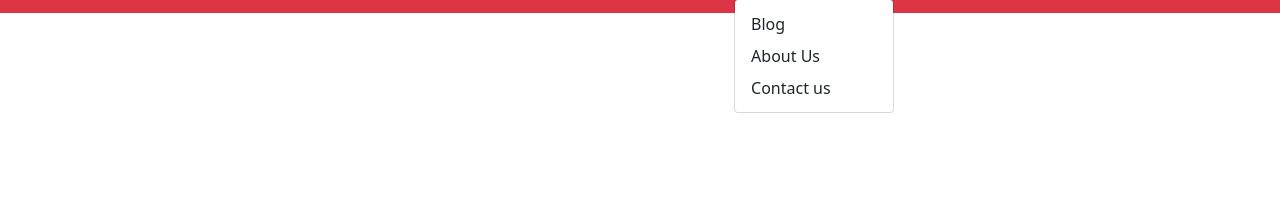
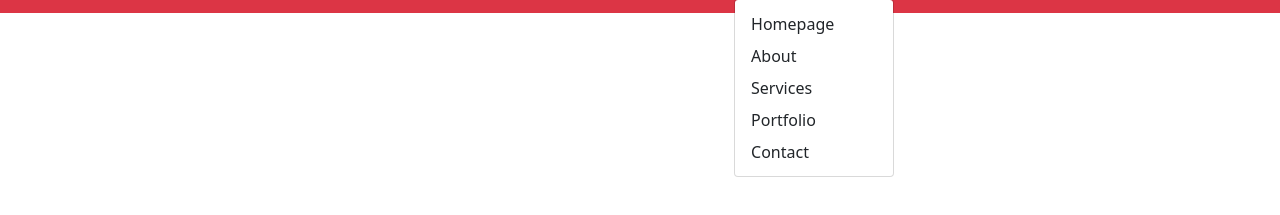
Before and after one commit to faithward/GitFlow, a plain HTML site: page index.html in a window 1280 px wide. Both pictures are taken after a click on the button "Company". Shown: the part 59-274 px from the top of the page. Drawn offline with nearby package versions, Linux system fonts and the light colour scheme.

Commit message:
Some changes in the navbar

```diff
--- a/index.html
+++ b/index.html
@@ -14,7 +14,7 @@
     <nav class="navbar navbar-expand-lg navbar-dark p-3 bg-danger" id="headerNav">
         <div class="container-fluid">
           <a class="navbar-brand d-block d-lg-none" href="#">
-            <img src="https://th.bing.com/th/id/R.8f813c443c537698fefefa705d36e6d1?rik=3LlTtf%2fzZ%2bselw&pid=ImgRaw&r=0" height="80" />
+            <img src="https://th.bing.com/th/id/R.1a9899e936b496de7aa7990253fb0c30?rik=w1gzsoD2Qf0bDg&pid=ImgRaw&r=0" height="80" />
           </a>
           <button class="navbar-toggler" type="button" data-bs-toggle="collapse" data-bs-target="#navbarNavDropdown" aria-controls="navbarNavDropdown" aria-expanded="false" aria-label="Toggle navigation">
             <span class="navbar-toggler-icon"></span>
@@ -41,9 +41,11 @@
                   Company
                 </a>
                 <ul class="dropdown-menu" aria-labelledby="navbarDropdownMenuLink">
-                  <li><a class="dropdown-item" href="#">Blog</a></li>
-                  <li><a class="dropdown-item" href="#">About Us</a></li>
-                  <li><a class="dropdown-item" href="#">Contact us</a></li>
+                  <li><a class="dropdown-item" href="#">Homepage</a></li>
+                  <li><a class="dropdown-item" href="#">About</a></li>
+                  <li><a class="dropdown-item" href="#">Services</a></li>
+                  <li><a class="dropdown-item" href="#">Portfolio</a></li>
+                  <li><a class="dropdown-item" href="#">Contact</a></li>
                 </ul>
               </li>
             </ul>
```
